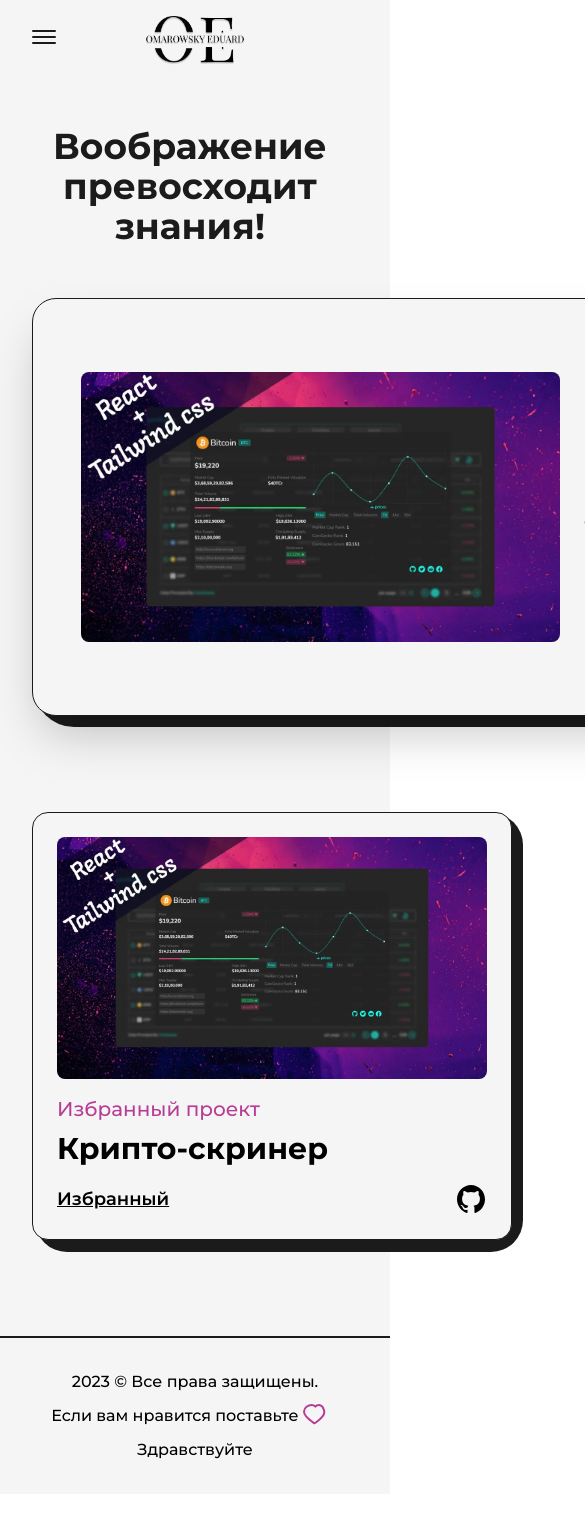
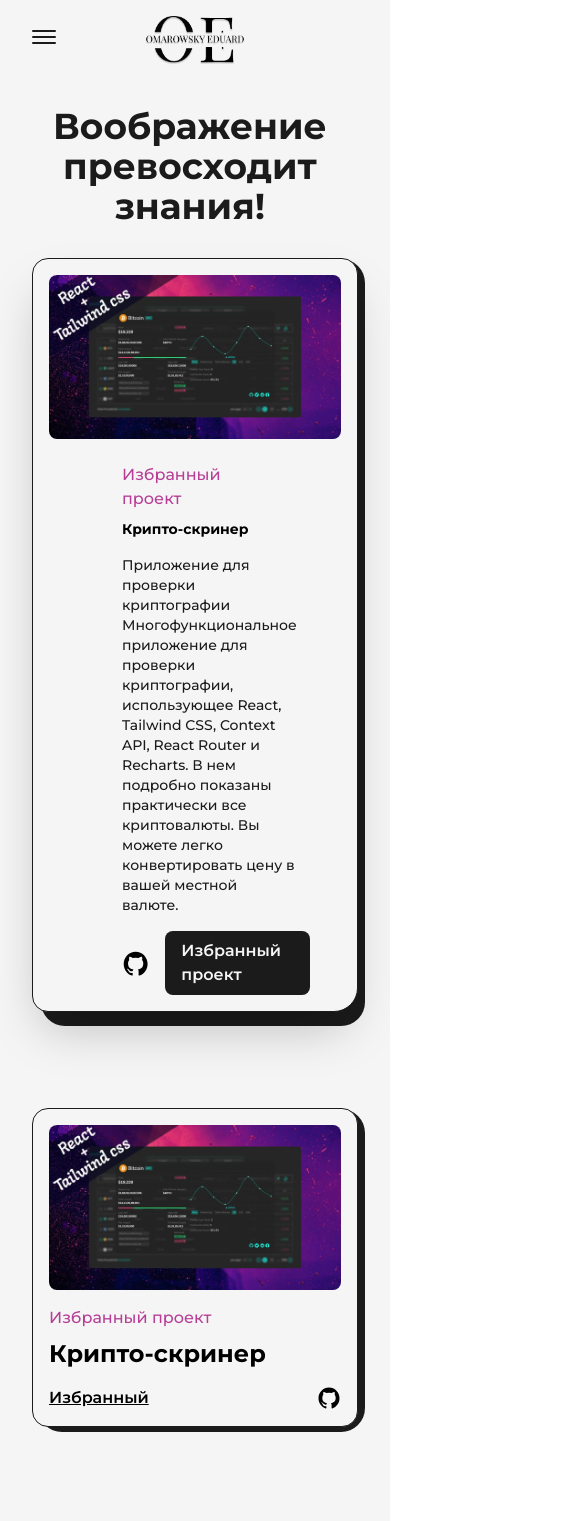
Before and after one commit to EDDI108/Portfolio, a Next.js app: page /projects in a window 390 px wide. Shown: the top 1521 px of the page, 585 px wide, since content can reach past the window. Before the commit the page ends 1494 px from the top, so only its background shows below. Built offline with nearby package versions, Linux system fonts and the light colour scheme.

Commit message:
My Web-site Finish

```diff
--- a/src/components/AnimatedText.js
+++ b/src/components/AnimatedText.js
@@ -30,7 +30,7 @@ const singelWord = {
 
 const AnimatedText = ({ text, className = '' }) => {
   return (
-    <div className='w-full mx-auto py-5 flex items-center justify-center text-center overflow-hidden'>
+    <div className='w-full mx-auto py-5 flex items-center justify-center text-center overflow-hidden sm:py-0'>
       <motion.h1
         className={`inline-block w-full text-dark font-bold text-6xl dark:text-light ${className}`}
         variants={quote}
--- a/src/components/Footer.js
+++ b/src/components/Footer.js
@@ -17,8 +17,9 @@ const Footer = () => {
 				<span>{new Date().getFullYear()} &copy; Все права защищены.</span>
 				<div className='flex items-center lg:py-2'>
 					Если вам нравится поставьте
+
 					<span
-						className='text-primary dark:txt-primaryDark text-2xl px-1 cursor-pointer'
+						className='text-dark dark:txt-primary text-2xl px-1 cursor-pointer'  //выяснить как это исправить?
 						onClick={handleLikeClick}
 					>
 						<svg
--- a/src/components/HireMe.js
+++ b/src/components/HireMe.js
@@ -7,7 +7,7 @@ const HireMe = () => {
 		<div className="fixed left-4 bottom-4 flex items-center justify-center overflow-hidden md:right-8 md:left-auto md:top-0 md:bottom-auto
 		md:absolute">
 			<div className='w-45 h-auto flex items-center justify-center relative md:w-24'>
-				<CircularText className={"fill-dark animate-spin-slow dark:fill-light"} />
+				<CircularText className={"fill-dark animate-spin-slow "} />
 
 				<Link href='https://omarowsky.e@gmail.com'
 					className='flex items-center justify-center absolute left-2
--- a/src/components/Layout.js
+++ b/src/components/Layout.js
@@ -4,8 +4,7 @@ import React from "react"
 const Layout = ({ children, className = "" }) => {
 	return (
 		<div
-			className={`w-full h-full inline-block z-0 bg-light p-32 dark:bg-dark xl:p-24 lg:p-16 md:p-12 sm:p-8
-			${className}`}>
+			className={`w-full h-full inline-block z-0 bg-light p-32 dark:bg-dark xl:p-24 lg:p-16 md:p-12 sm:p-8 ${className}`}>
 			{children}
 		</div>
 	)
--- a/src/components/NavBar.js
+++ b/src/components/NavBar.js
@@ -60,8 +60,8 @@ const NavBar = () => {
 	 }
  //Далее ниже идет панель навигации для Mobile
 	return (
-		<header className='w-full px-32 py-8 font-medium flex items-center justify-between dark:text-light relative z-10 lg:px-16
-		md:px-12 sm:px-8'>
+		<header className="w-full px-32 py-8 font-medium flex items-center justify-between dark:text-light relative z-10 lg:px-16
+		md:px-12 sm:px-8">
 
 			<button className="flex-col justify-center items-center hidden lg:flex" onClick={handleClick}>
 			  <span className={`bg-dark dark:bg-light block transition-all duration-300 h-0.5 w-6 rounded-sm ${isOpen ? 'rotate-45 translate-y-1' : '-translate-y-0.5'}`}></span>
--- a/src/pages/index.js
+++ b/src/pages/index.js
@@ -18,7 +18,7 @@ export default function Home() {
 			<main className='flex items-center text-dark w-full min-h-screen dark:text-light'>
 				<Layout className='pt-0 md:p-16 sm:pt-8'>
 					<div className='flex items-center justify-between w-full lg:flex-col'>
-						<div className='w-3/12 ml-20 md:w-full'>
+						<div className='w-2/2 ml-5 md:w-full'>
 							<Image src={profilePic} alt="" className='w-full h-auto lg:hidden md:inline-block md:w-full'
 							priority
 							sizes="(max-width: 768px) 100vw,
@@ -29,7 +29,7 @@ export default function Home() {
 						<div className='w-1/2 flex flex-col items-center self-center lg:w-full lg:text-center'>
 							<AnimatedText
 								text='Привет, рад видеть вас на моей странице.'
-								className='text-5xl text-left'
+								className='text-5xl text-left xl:!text-5xl lg:!text-center lg:!text=5xl md:!text-5xl sm:!text-3xl'
 							/>
 							<p className='my-2 text-base font-medium md:text-sm sm:text-xs'>
 								Как опытный разработчик, я стремлюсь воплощать идеи в
--- a/src/pages/projects.js
+++ b/src/pages/projects.js
@@ -1,13 +1,12 @@
-
-import AnimatedText from '@/components/AnimatedText';
-import { GithubIcon } from '@/components/Icons';
-import Layout from '@/components/Layout'
-import Head from 'next/head'
-import Image from 'next/image'
-import Link from 'next/link'
-import React from 'react'
-import project1 from "/public/image/projects/crypto-screener-cover-image.jpg"
-import { motion } from 'framer-motion'
+import AnimatedText from "@/components/AnimatedText";
+import { GithubIcon } from "@/components/Icons";
+import Layout from "@/components/Layout";
+import Head from "next/head";
+import Image from "next/image";
+import Link from "next/link";
+import React from "react";
+import project1 from "/public/image/projects/crypto-screener-cover-image.jpg";
+import { motion } from "framer-motion";
 
 const FramerImage = motion(Image);
 
@@ -15,14 +14,14 @@ const FeaturedProject = ({ type, title, summary, img, link, github }) => {
   return (
     <article className="w-full flex items-center justify-between relative rounded-br-2xl rounded-3xl border
     border-solid border-dark bg-light shadow-2xl p-12 dark:bg-dark dark:border-light
-    ">
-      <div className="absolute top-0 -right-3 -z-10 w-[101%] h-[103%] rounded-[2.5rem] bg-dark
-      rounded-br-3xl dark:bg-light
+    lg:flex-col lg:p-8 xs:rounded-2xl xs:rounded-br-3xl xs:p-4 ">
+      <div className="absolute top-0 -right-3 -z-10 w-[101%] h-[103%] rounded-[2.5rem] bg-dark dark:bg-light
+      rounded-br-3xl xs:-right-2 sm:h-[102%] xs:w-full xs:rounded-[1.5rem]
       " />
       <Link
         href={link}
         target="_blank"
-        className='w-1/2 cursor-pointer overflow-hidden rounded-lg'
+        className="w-1/2 cursor-pointer overflow-hidden rounded-lg lg:w-full"
       >
         <FramerImage
           src={img}
@@ -37,16 +36,16 @@ const FeaturedProject = ({ type, title, summary, img, link, github }) => {
         />
       </Link>
 
-      <div className='w-1/2 flex flex-col items-start justify-between pl-6'>
-        <span className="text-primary font-medium text-xl dark:text-primaryDark">{type}</span>
+      <div className="w-1/2 flex flex-col items-start justify-between pl-6 lg:pl-0 lg:pt-6">
+        <span className="text-primary font-medium text-xl dark:text-primaryDark xs:text-base">{type}</span>
         <Link
           href={link}
           target="_blank"
           className='hover:underline underline-offset-2'
         >
-          <h2 className='my-2 w-full text-left text-4xl font-bold dark:text-light'>{title}</h2>
+          <h2 className="my-2 w-full text-left text-4xl font-bold dark:text-light sm:text-sm">{title}</h2>
         </Link>
-        <p className='my-2 font-medium text-dark dark:text-light'>{summary}</p>
+        <p className="my-2 font-medium text-dark dark:text-light sm:text-sm">{summary}</p>
         <div className='mt-2 flex items-center'>
           <Link
             href={github}
@@ -55,9 +54,9 @@ const FeaturedProject = ({ type, title, summary, img, link, github }) => {
           <Link
             href={link}
             target="_blank"
-            className='ml-4 rounded-lg bg-dark text-light p-2 px-6
+            className="ml-4 rounded-lg bg-dark text-light p-2 px-6
             text-lg font-semibold
-            dark:bg-light dark:text-dark'
+            dark:bg-light dark:text-dark sm:px-4 sm:text-base"
           >
             Избранный проект
           </Link>
@@ -70,9 +69,10 @@ const FeaturedProject = ({ type, title, summary, img, link, github }) => {
 const Project = ({ title, type, img, link, github }) => {
   return (
     <article className="w-full flex flex-col items-center justify-center rounded-2xl border
-    border-solid border-dark bg-light p-6 relative dark:bg-dark dark:border-light
+    border-solid border-dark bg-light p-6 relative dark:bg-dark dark:border-light xs:p-4
     ">
-      <div className='absolute top-0 -right-3 -z-10 w-[102%] h-[103%] rounded-[2rem] bg-dark dark:bg-light ' />
+      <div className="absolute top-0 -right-3 -z-10 w-[102%] h-[103%] rounded-[2rem] bg-dark dark:bg-light
+      md:-right-2 md:w-[101%] xs:h-[102%] xs:rounded-[1.5rem]"/>
       <Link
         href={link}
         target="_blank"
@@ -84,29 +84,29 @@ const Project = ({ title, type, img, link, github }) => {
           className="w-full h-auto"
         />
       </Link>
-      <div className='w-full flex flex-col items-start justify-between mt-4'>
-        <span className='text-primary font-medium text-xl dark:text-primaryDark'>{type}</span>
+      <div className="w-full flex flex-col items-start justify-between mt-4">
+        <span className="text-primary font-medium text-xl dark:text-primaryDark lg:text-lg md:text-base">{type}</span>
         <Link
           href={link}
           target="_blank"
-          className='hover:underline underline-offset-2'
+          className="hover:underline underline-offset-2"
         >
-          <h2 className='my-2 w-full text-left text-3xl font-bold'>{title}</h2>
+          <h2 className="my-2 w-full text-left text-3xl font-bold lg:text-2xl">{title}</h2>
         </Link>
-        <div className='w-full mt-2 flex items-center justify-between'>
+        <div className="w-full mt-2 flex items-center justify-between">
           <Link
             href={link}
             target="_blank"
-            className='text-lg font-semibold underline'
+            className="text-lg font-semibold underline md:text-base"
           >
             Избранный
           </Link>
           <Link
             href={github}
             target="_blank"
-            className='w-8'
+            className="w-8 md:w-6"
           >
-            <GithubIcon /> {""}
+            <GithubIcon />
           </Link>
         </div>
       </div>
@@ -121,14 +121,14 @@ const projects = () => {
         <title>Проекты</title>
         <meta name='description' content='any description' />
       </Head>
-      <main className='w-full mb-16 flex flex-col items-center justify-center dark:text-light'>
-        <Layout className='pt-16'>
+      <main className="w-full mb-16 flex flex-col items-center justify-center dark:text-light">
+        <Layout className="pt-16">
           <AnimatedText
             text="Воображение превосходит знания!"
             className="mb-16 lg:!text-7xl sm:mb-8 sm:!text-6xl xs:!text-4xl"
           />
-          <div className='grid grid-cols-12 gap-24'>
-            <div className='col-span-12'>
+          <div className="grid grid-cols-12 gap-24 gap-y-32 xl:gap-x-16 lg:gap-x-8 md:gap-y-24 sm:gap-x-0">
+            <div className="col-span-12">
               <FeaturedProject
                 title="Крипто-скринер"
                 img={project1}
@@ -142,7 +142,7 @@ const projects = () => {
                 type="Избранный проект"
               />
             </div>
-            <div className='col-span-6'>
+            <div className="col-span-6 sm:col-span-12">
               <Project
                 title="Крипто-скринер"
                 img={project1}
@@ -156,7 +156,7 @@ const projects = () => {
                 type="Избранный проект"
               />
             </div>
-            <div className='col-span-6'>
+            <div className="col-span-6 sm:col-span-12">
               <Project
                 title="Крипто-скринер"
                 img={project1}
```
Also changed, not shown: src/components/Skills.js (+14 -13 lines), src/pages/about.js (+5 -4 lines).
